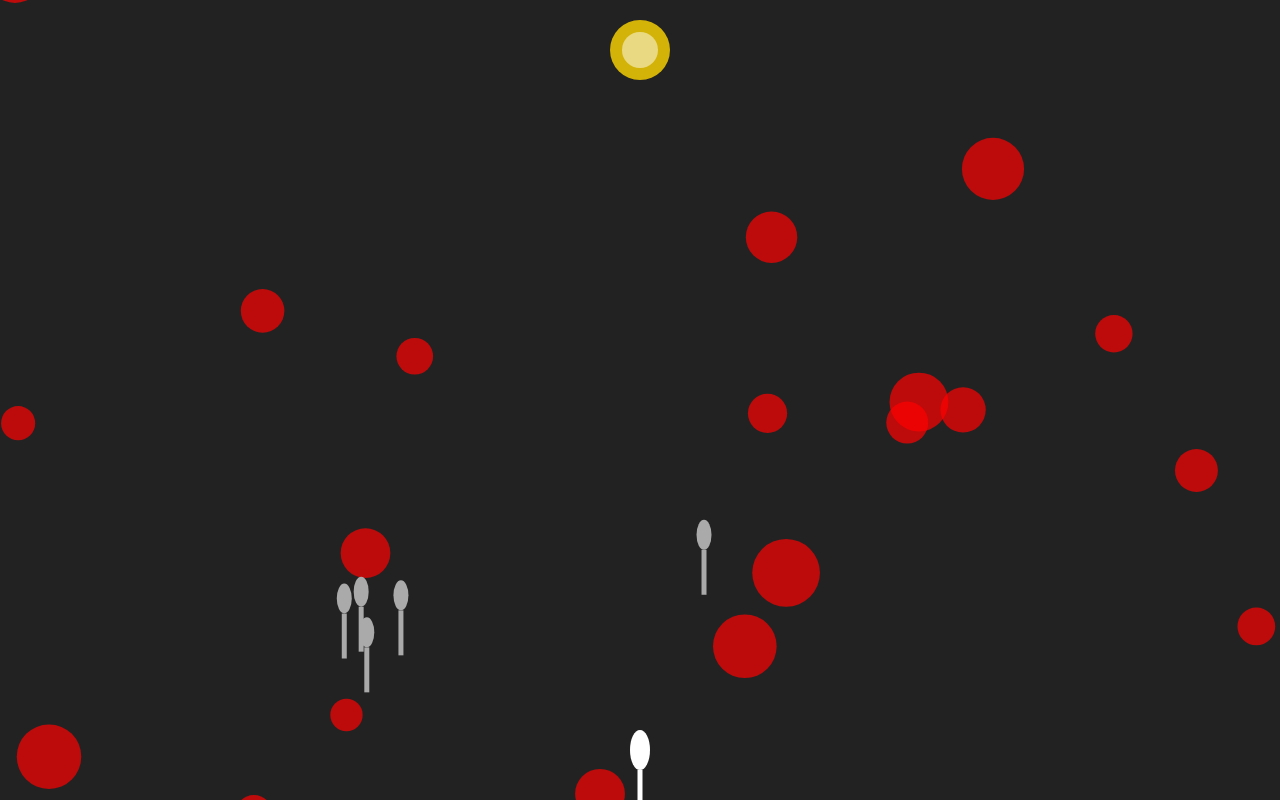
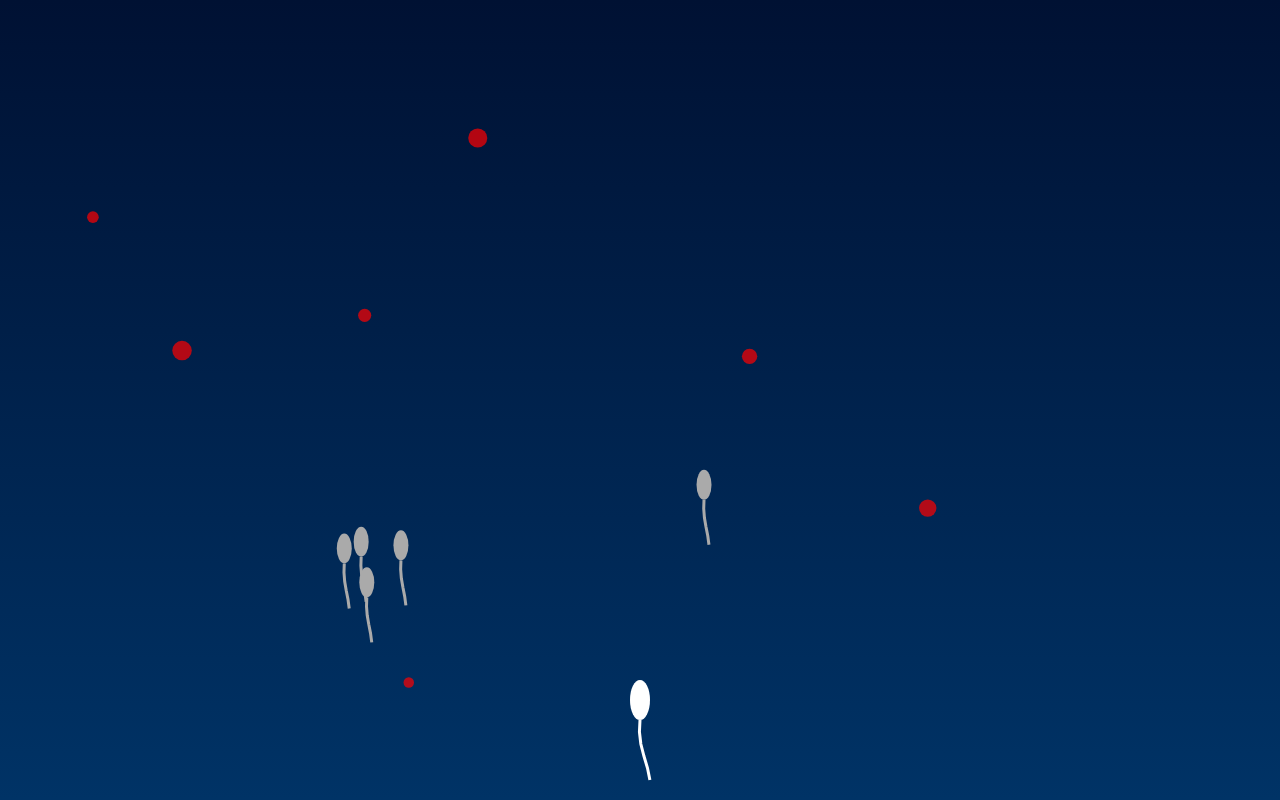
Before and after one commit to kerenflex1/sandwich, a plain HTML site: page index.html in a window 1280 px wide. Drawn offline with Linux system fonts and the light colour scheme; animation ran at ten frames a second.

Commit message:
Update index.html

```diff
--- a/index.html
+++ b/index.html
@@ -3,7 +3,7 @@
 <head>
     <meta charset="UTF-8">
     <meta name="viewport" content="width=device-width, initial-scale=1.0, user-scalable=no">
-    <title>Become Noa</title>
+    <title>Journey to Become Noa</title>
     <style>
         body { margin: 0; overflow: hidden; background: #000; }
         canvas { display: block; width: 100vw; height: 100vh; }
@@ -37,24 +37,42 @@
         window.addEventListener('resize', resizeCanvas);
 
         // Game variables
-        let player = { x: canvas.width / 2, y: canvas.height - 50, speed: 0, maxSpeed: 10, width: 20, height: 40 };
-        let egg = { x: canvas.width / 2, y: 50, radius: 30 };
+        const distanceToEgg = 20000;
+        let player = {
+            world_x: canvas.width / 2,
+            world_y: 0,
+            screen_y: canvas.height - 100,
+            speed: 0,
+            maxSpeed: 10,
+            width: 20,
+            height: 40
+        };
+        let egg = {
+            world_x: canvas.width / 2,
+            world_y: -distanceToEgg,
+            radius: 30
+        };
         let obstacles = [];
         let competitors = [];
-        let score = 0;
+        let particles = [];
         let gameOver = false;
         let tiltX = 0;
         let tapCount = 0;
         let lastTapTime = 0;
         let gameWon = false;
 
-        // Generate obstacles (bacteria)
+        // Function to get screen Y from world Y
+        function getScreenY(world_y) {
+            return player.screen_y + (world_y - player.world_y);
+        }
+
+        // Generate obstacles (bacteria) along the path
         function generateObstacles() {
-            for (let i = 0; i < 20; i++) {
+            for (let i = 0; i < 200; i++) {
                 obstacles.push({
-                    x: Math.random() * canvas.width,
-                    y: Math.random() * (canvas.height - 100) + 50,
-                    radius: 15 + Math.random() * 20,
+                    world_x: Math.random() * canvas.width,
+                    world_y: -Math.random() * distanceToEgg,
+                    radius: 5 + Math.random() * 5, // Much smaller
                     speed: 1 + Math.random() * 2
                 });
             }
@@ -64,8 +82,8 @@
         function generateCompetitors() {
             for (let i = 0; i < 5; i++) {
                 competitors.push({
-                    x: Math.random() * canvas.width,
-                    y: canvas.height - 50,
+                    world_x: Math.random() * canvas.width,
+                    world_y: 0,
                     speed: 2 + Math.random() * 3,
                     width: 15,
                     height: 30
@@ -91,46 +109,84 @@
             tiltX = event.gamma / 30; // Normalize tilt (-1 to 1)
         });
 
-        // Draw sperm (player and competitors)
-        function drawSperm(x, y, width, height, isPlayer = false) {
+        // Draw sperm (player and competitors) with wavy tail
+        function drawSperm(world_x, world_y, width, height, isPlayer = false) {
+            const screen_y = getScreenY(world_y);
+            const screen_x = world_x;
+            const time = Date.now() / 100;
             ctx.fillStyle = isPlayer ? '#fff' : '#aaa';
             ctx.beginPath();
-            ctx.ellipse(x, y, width / 2, height / 2, 0, 0, Math.PI * 2);
+            ctx.ellipse(screen_x, screen_y, width / 2, height / 2, 0, 0, Math.PI * 2);
             ctx.fill();
+
+            // Wavy tail
+            const tailLength = height * 1.5;
+            const segments = 5;
+            const segLen = tailLength / segments;
             ctx.beginPath();
-            ctx.moveTo(x, y + height / 2);
-            ctx.lineTo(x, y + height * 2);
+            ctx.moveTo(screen_x, screen_y + height / 2);
+            for (let i = 1; i <= segments; i++) {
+                const wiggle = Math.sin(time + i * 0.5) * (isPlayer ? 10 : 5) * (i / segments);
+                const tx = screen_x + wiggle;
+                const ty = screen_y + height / 2 + i * segLen;
+                ctx.lineTo(tx, ty);
+            }
             ctx.strokeStyle = isPlayer ? '#fff' : '#aaa';
-            ctx.lineWidth = 5;
+            ctx.lineWidth = 3;
             ctx.stroke();
         }
 
-        // Draw egg
+        // Draw egg with pulse
         function drawEgg() {
+            const screen_x = egg.world_x;
+            const screen_y = getScreenY(egg.world_y);
+            const pulse = 1 + Math.sin(Date.now() / 500) * 0.1;
+            ctx.globalAlpha = 0.3;
+            ctx.fillStyle = 'rgba(255, 215, 0, 0.5)';
+            ctx.beginPath();
+            ctx.arc(screen_x, screen_y, egg.radius * pulse * 1.2, 0, Math.PI * 2);
+            ctx.fill();
+            ctx.globalAlpha = 1;
             ctx.fillStyle = 'rgba(255, 215, 0, 0.8)';
             ctx.beginPath();
-            ctx.arc(egg.x, egg.y, egg.radius, 0, Math.PI * 2);
+            ctx.arc(screen_x, screen_y, egg.radius * pulse, 0, Math.PI * 2);
             ctx.fill();
             ctx.fillStyle = 'rgba(255, 255, 255, 0.5)';
             ctx.beginPath();
-            ctx.arc(egg.x, egg.y, egg.radius * 0.6, 0, Math.PI * 2);
+            ctx.arc(screen_x, screen_y, egg.radius * pulse * 0.6, 0, Math.PI * 2);
             ctx.fill();
         }
 
         // Draw obstacles (bacteria)
         function drawObstacles() {
             obstacles.forEach(obs => {
+                const screen_x = obs.world_x;
+                const screen_y = getScreenY(obs.world_y);
                 ctx.fillStyle = 'rgba(255, 0, 0, 0.7)';
                 ctx.beginPath();
-                ctx.arc(obs.x, obs.y, obs.radius, 0, Math.PI * 2);
+                ctx.arc(screen_x, screen_y, obs.radius, 0, Math.PI * 2);
                 ctx.fill();
             });
         }
 
-        // Collision detection
+        // Draw particles
+        function drawParticles() {
+            particles.forEach(p => {
+                const screen_x = p.world_x;
+                const screen_y = getScreenY(p.world_y);
+                ctx.globalAlpha = p.life;
+                ctx.fillStyle = 'rgba(255, 255, 255, 0.8)';
+                ctx.beginPath();
+                ctx.arc(screen_x, screen_y, 2 + Math.random() * 2, 0, Math.PI * 2);
+                ctx.fill();
+            });
+            ctx.globalAlpha = 1;
+        }
+
+        // Collision detection in world space
         function checkCollision(obj1, obj2) {
-            const dx = obj1.x - obj2.x;
-            const dy = obj1.y - obj2.y;
+            const dx = obj1.world_x - obj2.world_x;
+            const dy = obj1.world_y - obj2.world_y;
             const distance = Math.sqrt(dx * dx + dy * dy);
             return distance < (obj1.radius || obj1.width / 2) + (obj2.radius || obj2.width / 2);
         }
@@ -139,27 +195,27 @@
         function gameLoop() {
             if (gameOver) return;
 
-            ctx.fillStyle = '#222';
+            // Background gradient
+            const grad = ctx.createLinearGradient(0, 0, 0, canvas.height);
+            grad.addColorStop(0, '#001133');
+            grad.addColorStop(1, '#003366');
+            ctx.fillStyle = grad;
             ctx.fillRect(0, 0, canvas.width, canvas.height);
 
             // Update player
-            player.x += tiltX * 5;
-            player.y -= player.speed;
-            player.x = Math.max(player.width / 2, Math.min(canvas.width - player.width / 2, player.x));
+            player.world_x += tiltX * 5;
+            player.world_x = Math.max(player.width / 2, Math.min(canvas.width - player.width / 2, player.world_x));
+            player.world_y -= player.speed;
             player.speed *= 0.98; // Gradual speed decay
 
-            // Update obstacles
+            // Update obstacles (move down in world)
             obstacles.forEach(obs => {
-                obs.y += obs.speed;
-                if (obs.y > canvas.height + obs.radius) {
-                    obs.y = -obs.radius;
-                    obs.x = Math.random() * canvas.width;
-                }
+                obs.world_y += obs.speed;
             });
 
-            // Update competitors
+            // Update competitors (move up in world)
             competitors.forEach(comp => {
-                comp.y -= comp.speed;
+                comp.world_y -= comp.speed;
                 if (checkCollision(comp, egg)) {
                     gameOver = true;
                     messageDiv.textContent = 'Game Over: Another sperm reached the egg!';
@@ -167,7 +223,20 @@
                 }
             });
 
-            // Check collisions with obstacles or walls
+            // Update particles
+            if (player.speed > 1 && Math.random() < 0.5) {
+                particles.push({
+                    world_x: player.world_x + (Math.random() - 0.5) * 10,
+                    world_y: player.world_y + player.height / 2,
+                    life: 0.5 + Math.random() * 0.5
+                });
+            }
+            particles = particles.filter(p => p.life > 0);
+            particles.forEach(p => {
+                p.life -= 0.01;
+            });
+
+            // Check collisions with obstacles
             obstacles.forEach(obs => {
                 if (checkCollision(player, obs)) {
                     gameOver = true;
@@ -175,12 +244,6 @@
                     messageDiv.style.display = 'block';
                 }
             });
-
-            if (player.x - player.width / 2 < 0 || player.x + player.width / 2 > canvas.width) {
-                gameOver = true;
-                messageDiv.textContent = 'Game Over: Hit the wall!';
-                messageDiv.style.display = 'block';
-            }
 
             // Check win condition
             if (checkCollision(player, egg)) {
@@ -191,18 +254,11 @@
             }
 
             // Draw everything
+            drawParticles();
             drawEgg();
             drawObstacles();
-            drawSperm(player.x, player.y, player.width, player.height, true);
-            competitors.forEach(comp => drawSperm(comp.x, comp.y, comp.width, comp.height));
-
-            // Win animation
-            if (gameWon) {
-                ctx.fillStyle = 'rgba(255, 255, 255, 0.3)';
-                ctx.beginPath();
-                ctx.arc(egg.x, egg.y, egg.radius * (1 + Math.sin(Date.now() / 200) * 0.2), 0, Math.PI * 2);
-                ctx.fill();
-            }
+            competitors.forEach(comp => drawSperm(comp.world_x, comp.world_y, comp.width, comp.height));
+            drawSperm(player.world_x, player.world_y, player.width, player.height, true);
 
             requestAnimationFrame(gameLoop);
         }
```
